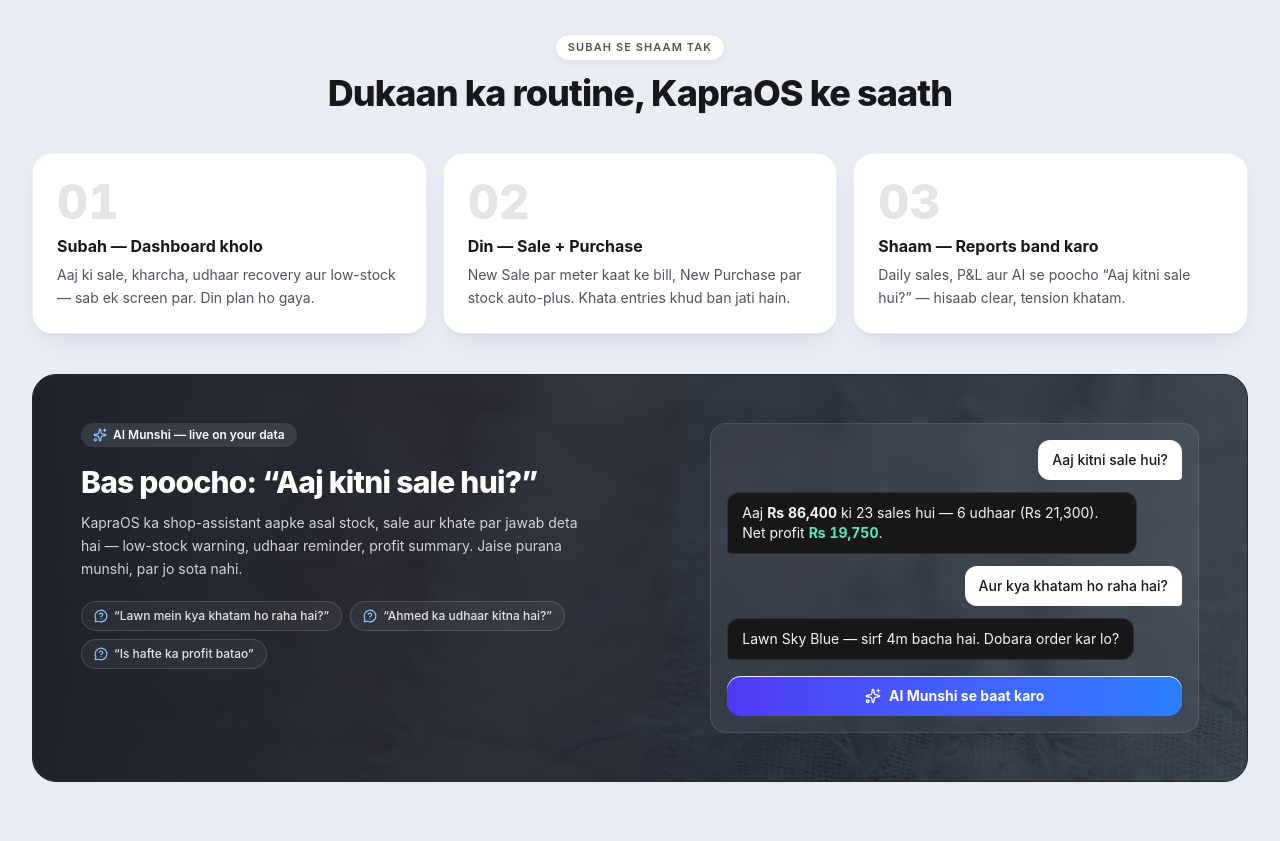
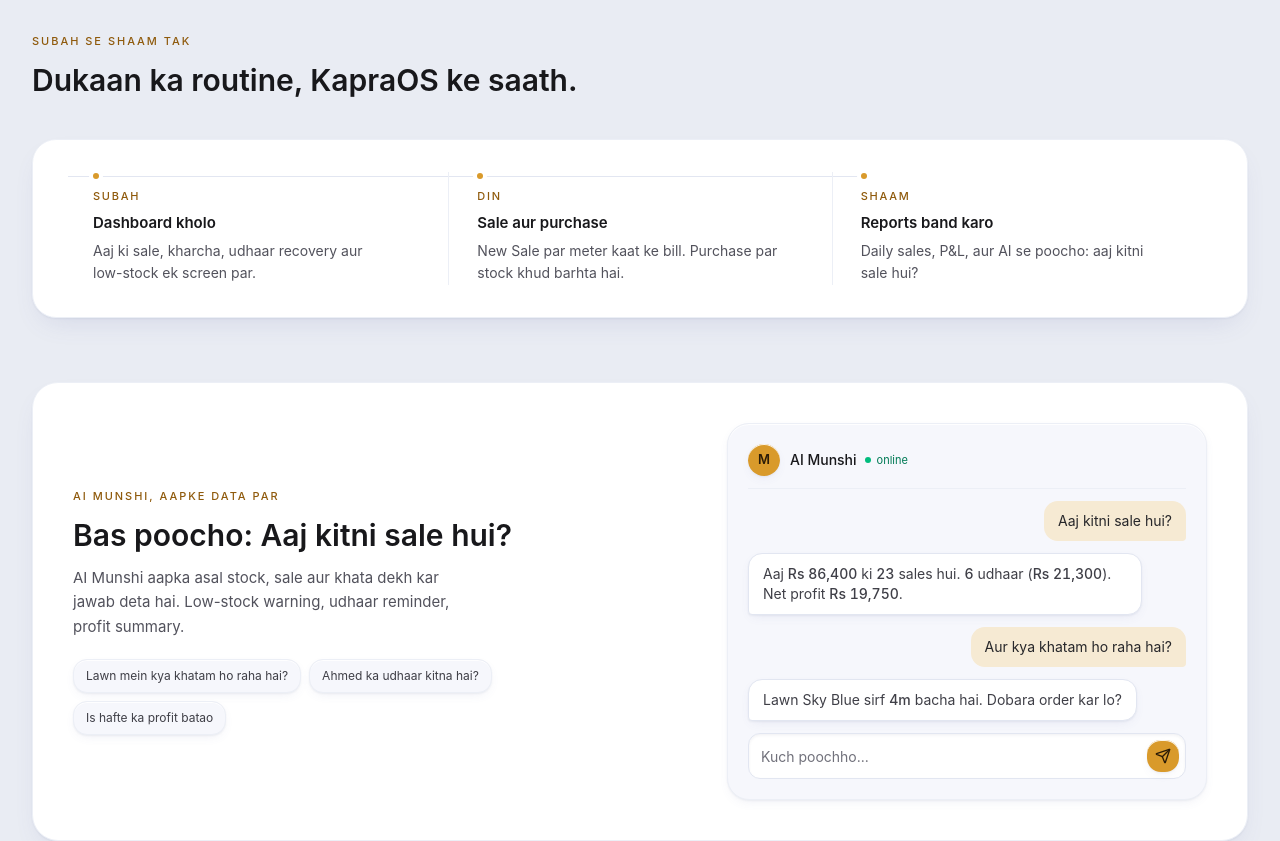
Before and after one commit to tyyb4456/kapraOS, a React (Vite) app in the folder frontend/: page / in a window 1280 px wide. Shown: the part 3560-4401 px from the top of the page. Built offline with nearby package versions, Linux system fonts and the light colour scheme; no server answers.

Commit message:
a little section updated

```diff
--- a/frontend/src/pages/LandingPage.tsx
+++ b/frontend/src/pages/LandingPage.tsx
@@ -8,12 +8,11 @@
   BookOpenText,
   Truck,
   BarChart3,
-  Sparkles,
   Check,
   Menu,
   X,
   Receipt,
-  MessageCircleQuestion,
+  Send,
   ShieldCheck,
 } from 'lucide-react';
 import { useAuth } from '../context/AuthContext.tsx';
@@ -86,14 +85,6 @@
   );
 }
 
-function SectionEyebrow({ children }: { children: React.ReactNode }) {
-  return (
-    <p className="clay-badge mb-3 inline-flex items-center gap-2 border border-zinc-200 bg-white px-3 py-1 text-[11px] font-semibold uppercase tracking-widest text-zinc-600 dark:border-zinc-800 dark:bg-zinc-900 dark:text-zinc-300">
-      {children}
-    </p>
-  );
-}
-
 /* ------------------------------------------------------------------ */
 /* Data                                                                */
 /* ------------------------------------------------------------------ */
@@ -152,19 +143,19 @@
 
 const steps = [
   {
-    n: '01',
-    title: 'Subah — Dashboard kholo',
-    desc: 'Aaj ki sale, kharcha, udhaar recovery aur low-stock — sab ek screen par. Din plan ho gaya.',
+    time: 'Subah',
+    title: 'Dashboard kholo',
+    desc: 'Aaj ki sale, kharcha, udhaar recovery aur low-stock ek screen par.',
   },
   {
-    n: '02',
-    title: 'Din — Sale + Purchase',
-    desc: 'New Sale par meter kaat ke bill, New Purchase par stock auto-plus. Khata entries khud ban jati hain.',
+    time: 'Din',
+    title: 'Sale aur purchase',
+    desc: 'New Sale par meter kaat ke bill. Purchase par stock khud barhta hai.',
   },
   {
-    n: '03',
-    title: 'Shaam — Reports band karo',
-    desc: 'Daily sales, P&L aur AI se poocho “Aaj kitni sale hui?” — hisaab clear, tension khatam.',
+    time: 'Shaam',
+    title: 'Reports band karo',
+    desc: 'Daily sales, P&L, aur AI se poocho: aaj kitni sale hui?',
   },
 ];
 
@@ -178,6 +169,7 @@
   const navigate = useNavigate();
 
   const primaryCta = () => navigate(isAuthenticated ? '/dashboard' : '/signup');
+  const openAi = () => navigate(isAuthenticated ? '/ai-chat' : '/signup');
 
   return (
     <div className="min-h-screen bg-[var(--clay-bg)] text-zinc-900 antialiased dark:text-zinc-100">
@@ -891,69 +883,137 @@
 
       {/* ================= HOW IT WORKS ================= */}
       <section id="how" className="mx-auto max-w-7xl px-4 py-16 sm:px-6 lg:px-8 lg:py-24">
-        <div className="mx-auto max-w-2xl text-center">
-          <SectionEyebrow>Subah se shaam tak</SectionEyebrow>
-          <h2 className="text-3xl font-extrabold tracking-tight sm:text-4xl">Dukaan ka routine, KapraOS ke saath</h2>
-        </div>
-        <div className="mt-10 grid gap-4 md:grid-cols-3">
-          {steps.map((s) => (
-            <div key={s.n} className="clay-card relative overflow-hidden p-6">
-              <span className="font-tabular text-5xl font-extrabold text-zinc-200 dark:text-zinc-800">{s.n}</span>
-              <h3 className="mt-2 text-base font-bold">{s.title}</h3>
-              <p className="mt-1.5 text-sm leading-relaxed text-zinc-600 dark:text-zinc-400">{s.desc}</p>
-            </div>
-          ))}
+        <div className="feature-reveal">
+          <div className="max-w-2xl">
+            <p className="text-[11px] font-medium uppercase tracking-[0.18em] text-[var(--accent-ink)]">
+              Subah se shaam tak
+            </p>
+            <h2 className="mt-3 text-2xl font-semibold leading-tight tracking-normal sm:text-3xl">
+              Dukaan ka routine, KapraOS ke saath.
+            </h2>
           </div>
 
-        {/* AI band */}
-        <div id="ai" className="relative mt-10 overflow-hidden rounded-3xl border border-zinc-800 bg-[#1e222b] text-white dark:border-zinc-700">
-          <img
-            src="/pexels-teona-swift-6850486.jpg"
-            alt="Colorful fabric texture close-up"
-            className="absolute inset-0 h-full w-full object-cover opacity-35"
-            loading="lazy"
+          {/* One clay rail, three moments of the day */}
+          <div className="mt-8 rounded-[24px] border border-[var(--clay-border-soft)] bg-[var(--clay-surface)] p-7 shadow-[var(--clay-highlight),var(--clay-shadow-md)] sm:mt-10 sm:p-8">
+            <div className="relative">
+              <span
+                aria-hidden="true"
+                className="absolute top-1 left-[3px] right-[calc(33.333%-1.6875rem)] hidden h-px bg-[var(--clay-border)] sm:block lg:right-[calc(33.333%-1.9375rem)]"
               />
-          <div className="absolute inset-0 bg-linear-to-r from-[#1e222b] via-[#1e222b]/70 to-[#1e222b]/40" />
-          <div className="relative grid gap-8 p-8 sm:p-10 lg:grid-cols-[1.1fr_0.9fr] lg:p-12">
-            <div>
-              <p className="inline-flex items-center gap-1.5 rounded-full bg-white/10 px-3 py-1 text-xs font-semibold">
-                <Sparkles className="h-3.5 w-3.5 text-blue-300" /> AI Munshi — live on your data
+              <ol className="grid gap-0 sm:grid-cols-3">
+                {steps.map((s, i) => (
+                  <li
+                    key={s.time}
+                    className={`relative min-w-0 py-5 first:pt-0 last:pb-0 sm:border-l sm:border-[var(--clay-border-soft)] sm:py-0 sm:pl-6 lg:pl-7 ${
+                      i === 0 ? 'sm:border-l-0 sm:pl-0' : ''
+                    } ${i > 0 ? 'border-t border-[var(--clay-border-soft)] sm:border-t-0' : ''}`}
+                  >
+                    <div className="flex h-2 items-center">
+                      <span
+                        aria-hidden="true"
+                        className="h-1.5 w-1.5 shrink-0 rounded-full bg-[var(--accent)] ring-4 ring-[var(--clay-surface)]"
+                      />
+                    </div>
+                    <span className="mt-2 block text-[11px] font-medium uppercase tracking-[0.16em] text-[var(--accent-ink)] dark:text-[var(--accent)]">
+                      {s.time}
+                    </span>
+                    <h3 className="mt-2 text-[15px] font-semibold leading-snug">{s.title}</h3>
+                    <p className="mt-1.5 max-w-[34ch] text-sm leading-relaxed text-zinc-600 dark:text-zinc-400">
+                      {s.desc}
                     </p>
-              <h3 className="mt-4 text-2xl font-extrabold tracking-tight sm:text-3xl">Bas poocho: “Aaj kitni sale hui?”</h3>
-              <p className="mt-3 max-w-lg text-sm leading-relaxed text-zinc-300">
-                KapraOS ka shop-assistant aapke asal stock, sale aur khate par jawab deta hai —
-                low-stock warning, udhaar reminder, profit summary. Jaise purana munshi, par jo sota nahi.
+                  </li>
+                ))}
+              </ol>
+            </div>
+          </div>
+
+          {/* AI Munshi — flat clay, no glass */}
+          <div
+            id="ai"
+            className="mt-12 rounded-[26px] border border-[var(--clay-border-soft)] bg-[var(--clay-surface)] px-6 py-8 shadow-[var(--clay-highlight),var(--clay-shadow-md)] sm:mt-14 sm:px-8 sm:py-9 lg:mt-16 lg:px-10 lg:py-10"
+          >
+            <div className="grid items-center gap-10 lg:grid-cols-[1.05fr_0.95fr] lg:gap-12">
+              <div className="min-w-0">
+                <p className="text-[11px] font-medium uppercase tracking-[0.18em] text-[var(--accent-ink)]">
+                  AI Munshi, aapke data par
                 </p>
-              <div className="mt-5 flex flex-wrap gap-2 text-xs">
-                {['“Lawn mein kya khatam ho raha hai?”', '“Ahmed ka udhaar kitna hai?”', '“Is hafte ka profit batao”'].map((q) => (
-                  <span key={q} className="inline-flex items-center gap-1.5 rounded-full border border-white/15 bg-white/5 px-3 py-1.5 font-medium text-zinc-200">
-                    <MessageCircleQuestion className="h-3.5 w-3.5 text-blue-300" /> {q}
-                  </span>
+                <h2 className="mt-3 text-2xl font-semibold leading-tight tracking-normal sm:text-3xl">
+                  Bas poocho: Aaj kitni sale hui?
+                </h2>
+                <p className="mt-3 max-w-[46ch] text-pretty text-sm leading-relaxed text-zinc-600 dark:text-zinc-400 sm:text-[15px]">
+                  AI Munshi aapka asal stock, sale aur khata dekh kar jawab deta hai. Low-stock warning, udhaar reminder, profit summary.
+                </p>
+
+                <div className="mt-5 flex flex-wrap gap-2">
+                  {[
+                    'Lawn mein kya khatam ho raha hai?',
+                    'Ahmed ka udhaar kitna hai?',
+                    'Is hafte ka profit batao',
+                  ].map((q) => (
+                    <button
+                      key={q}
+                      type="button"
+                      onClick={openAi}
+                      className="clay-btn cursor-pointer rounded-xl border border-[var(--clay-border-soft)] bg-[var(--clay-surface-soft)] px-3 py-2 text-left text-xs font-normal text-zinc-700 shadow-[var(--clay-highlight),var(--clay-shadow-sm)] transition-colors hover:border-[var(--clay-border)] hover:bg-[var(--clay-surface)] dark:text-zinc-300"
+                    >
+                      {q}
+                    </button>
                   ))}
                 </div>
               </div>
-            <div className="rounded-2xl border border-white/10 bg-white/6 p-4 backdrop-blur">
-              <div className="space-y-3 text-sm">
-                <div className="ml-auto w-fit max-w-[85%] rounded-xl rounded-br-sm bg-white px-3.5 py-2.5 font-medium text-zinc-900">
+
+              <div className="w-full min-w-0 max-w-[30rem] lg:justify-self-end">
+                <div className="rounded-[22px] border border-[var(--clay-border-soft)] bg-[var(--clay-surface-soft)] p-4 shadow-[var(--clay-highlight),var(--clay-shadow-sm)] sm:p-5">
+                  <div className="flex items-center gap-2.5 border-b border-[var(--clay-border-soft)] pb-3">
+                    <span className="flex h-8 w-8 shrink-0 items-center justify-center rounded-full bg-[var(--accent)] text-[13px] font-semibold text-[var(--accent-on)] shadow-[var(--clay-highlight),var(--clay-shadow-sm)]">
+                      M
+                    </span>
+                    <div className="flex min-w-0 items-center gap-2">
+                      <p className="truncate text-sm font-medium">AI Munshi</p>
+                      <span className="inline-flex items-center gap-1.5 text-[11px] text-emerald-700 dark:text-emerald-400">
+                        <span aria-hidden="true" className="h-1.5 w-1.5 rounded-full bg-emerald-500" />
+                        online
+                      </span>
+                    </div>
+                  </div>
+
+                  <div className="space-y-3 pt-3 text-sm">
+                    <div className="ml-auto w-fit max-w-[85%] rounded-[14px_14px_4px_14px] bg-[var(--accent-soft)] px-3.5 py-2.5 text-zinc-800 dark:text-zinc-100">
                       Aaj kitni sale hui?
                     </div>
-                <div className="w-fit max-w-[90%] rounded-xl rounded-bl-sm border border-white/10 bg-zinc-900 px-3.5 py-2.5 text-zinc-100">
-                  Aaj <strong className="font-tabular">Rs 86,400</strong> ki 23 sales hui — 6 udhaar (Rs 21,300). Net profit <strong className="font-tabular text-emerald-300">Rs 19,750</strong>.
+                    <div className="w-fit max-w-[90%] rounded-[14px_14px_14px_4px] border border-[var(--clay-border)] bg-[var(--clay-surface)] px-3.5 py-2.5 text-zinc-700 shadow-[var(--clay-highlight),var(--clay-shadow-sm)] dark:text-zinc-200">
+                      Aaj <span className="font-tabular font-medium">Rs 86,400</span> ki{' '}
+                      <span className="font-tabular font-medium">23</span> sales hui.{' '}
+                      <span className="font-tabular font-medium">6</span> udhaar (
+                      <span className="font-tabular font-medium">Rs 21,300</span>). Net profit{' '}
+                      <span className="font-tabular font-medium">Rs 19,750</span>.
                     </div>
-                <div className="ml-auto w-fit max-w-[85%] rounded-xl rounded-br-sm bg-white px-3.5 py-2.5 font-medium text-zinc-900">
+                    <div className="ml-auto w-fit max-w-[85%] rounded-[14px_14px_4px_14px] bg-[var(--accent-soft)] px-3.5 py-2.5 text-zinc-800 dark:text-zinc-100">
                       Aur kya khatam ho raha hai?
                     </div>
-                <div className="w-fit max-w-[90%] rounded-xl rounded-bl-sm border border-white/10 bg-zinc-900 px-3.5 py-2.5 text-zinc-100">
-                  Lawn Sky Blue — sirf 4m bacha hai. Dobara order kar lo?
+                    <div className="w-fit max-w-[90%] rounded-[14px_14px_14px_4px] border border-[var(--clay-border)] bg-[var(--clay-surface)] px-3.5 py-2.5 text-zinc-700 shadow-[var(--clay-highlight),var(--clay-shadow-sm)] dark:text-zinc-200">
+                      Lawn Sky Blue sirf <span className="font-tabular font-medium">4m</span> bacha hai. Dobara order kar lo?
                     </div>
                   </div>
+
+                  <div className="mt-3 flex items-center gap-2 rounded-xl border border-[var(--clay-border)] bg-[var(--clay-surface)] py-1.5 pr-1.5 pl-3 shadow-[var(--clay-input-inset)]">
+                    <input
+                      type="text"
+                      aria-label="AI Munshi se sawal poochho"
+                      placeholder="Kuch poochho..."
+                      className="h-8 min-w-0 flex-1 bg-transparent text-sm text-zinc-800 placeholder:text-zinc-500 dark:text-zinc-100 dark:placeholder:text-zinc-400"
+                    />
                     <button
-                onClick={() => navigate(isAuthenticated ? '/ai-chat' : '/signup')}
-                className="mt-4 inline-flex h-10 w-full cursor-pointer items-center justify-center gap-2 clay-btn rounded-xl bg-linear-to-r from-indigo-600 to-blue-500 text-sm font-bold text-white shadow-lg shadow-indigo-900/20 transition-all hover:-translate-y-0.5 hover:from-indigo-500 hover:to-blue-400"
+                      type="button"
+                      onClick={openAi}
+                      aria-label="Send message"
+                      className="clay-btn inline-flex h-8 w-8 shrink-0 cursor-pointer items-center justify-center rounded-lg bg-[var(--accent)] text-[var(--accent-on)]"
                     >
-                <Sparkles className="h-4 w-4" />
-                {isAuthenticated ? 'AI Munshi se baat karo' : 'AI Munshi try karo — free'}
+                      <Send className="h-4 w-4" />
                     </button>
+                  </div>
+                </div>
+              </div>
             </div>
           </div>
         </div>
```
Lines whose indentation alone changed are shown as unchanged.
